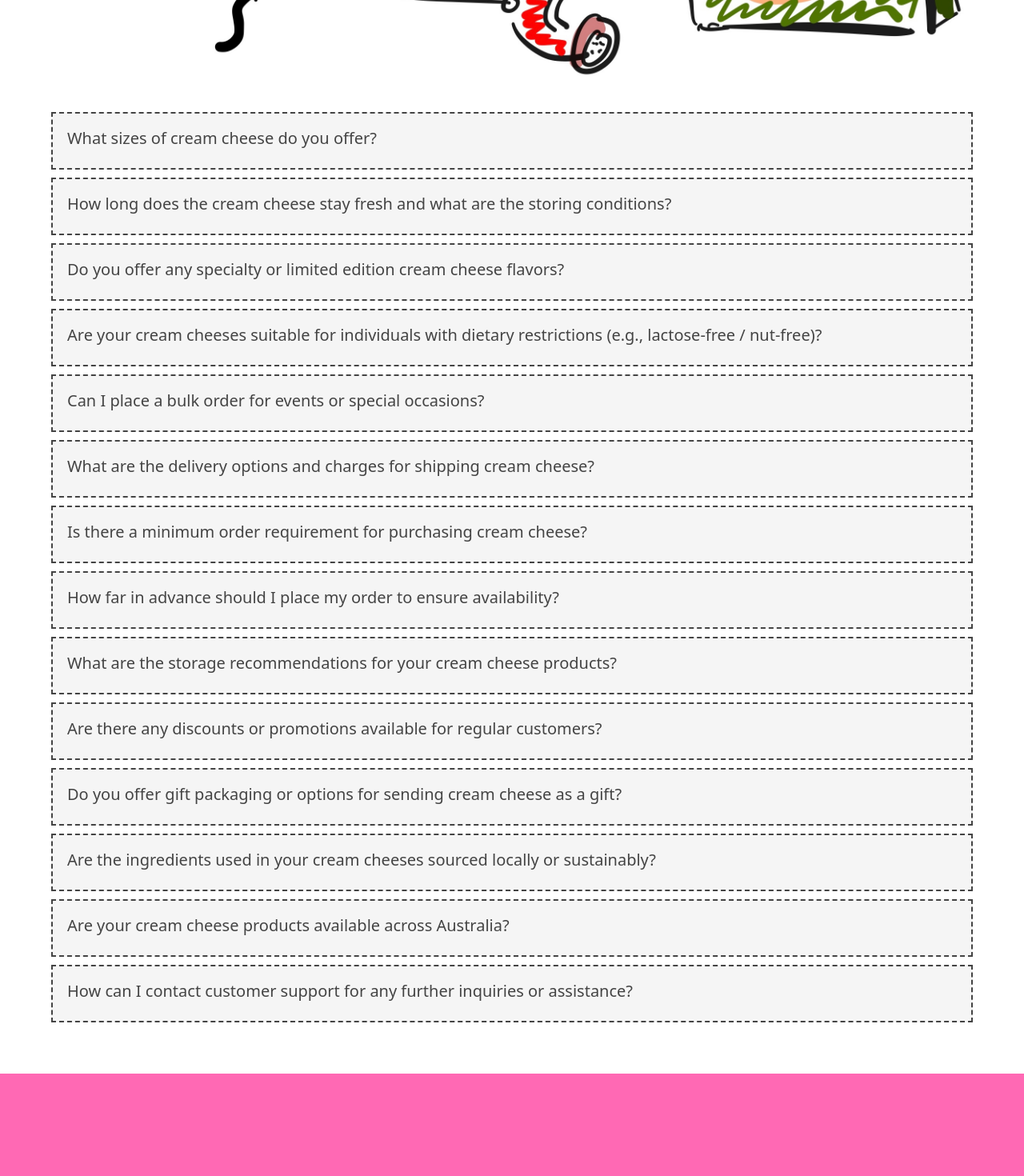
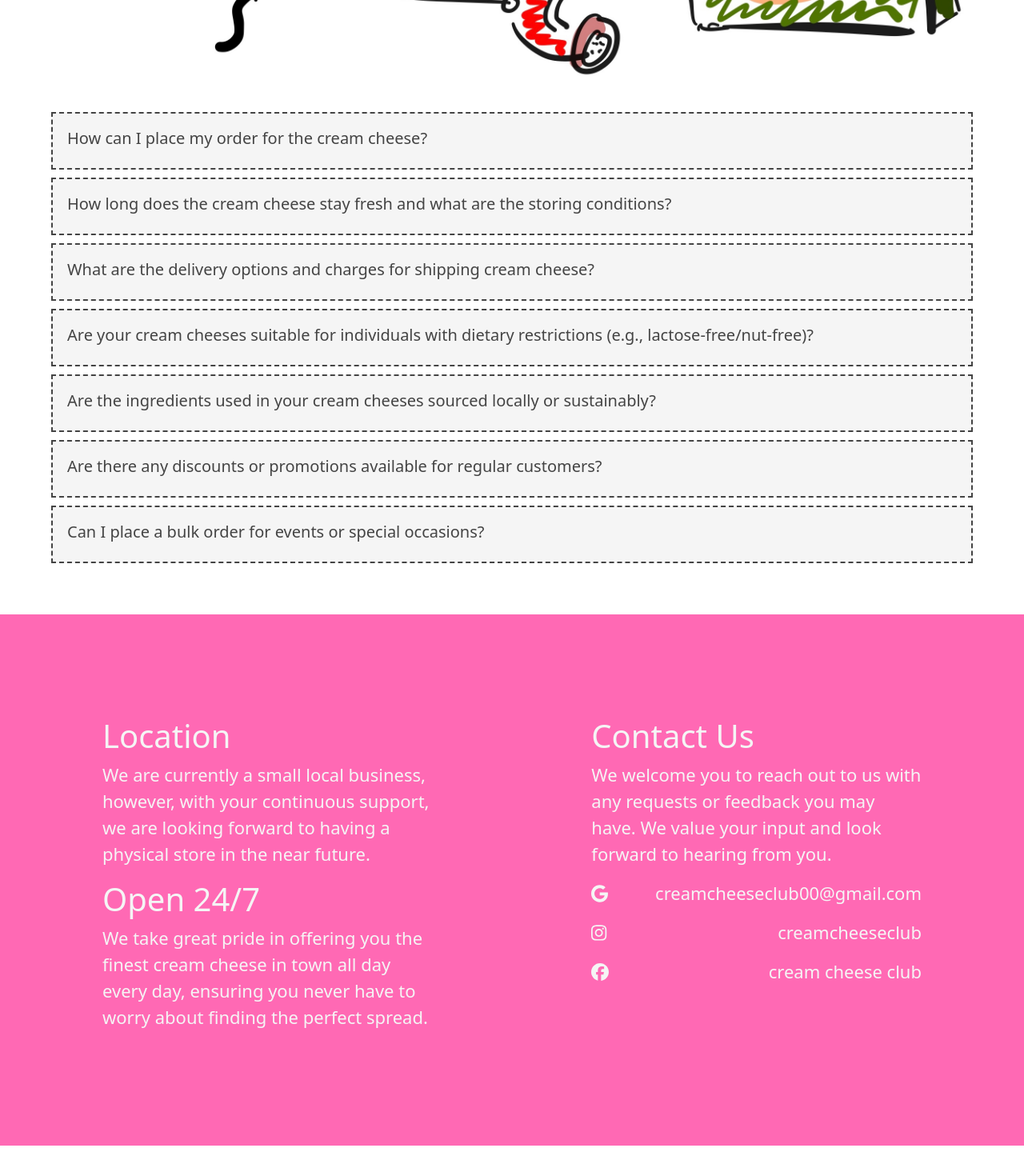
Before and after one commit to waiyeewwy/creamcheeseclub_app, a Next.js app: page /faq in a window 1280 px wide. Shown: the part 752-2222 px from the top of the page at 80% size. After the commit the page ends 2184 px from the top, so only its background shows below. Built offline with nearby package versions, Linux system fonts and the light colour scheme.

Commit message:
Update faq.js

```diff
--- a/pages/faq.js
+++ b/pages/faq.js
@@ -17,13 +17,10 @@ import { FontAwesomeIcon } from '@fortawesome/react-fontawesome';
 
 export default function Faq() {
 
-
-
-
       return (
         <div>
             <Head>
-                <title>creamcheeseclub.com</title>
+                <title>creamcheeseclub</title>
                 <link rel = "icon" href = "/static/images/home.jpg" type = "image/x-icon" />
 
                 <link href="https://cdn.jsdelivr.net/npm/bootstrap@5.2.0/dist/css/bootstrap.min.css" rel="stylesheet"
@@ -42,7 +39,7 @@ export default function Faq() {
                 <div className={styles.navbar}>
                     <img id="logo" src="/static/images/creamcheeseclub.jpg" alt="" />
 
-                    <li><Link href="/home">Home</Link></li>
+                    <li><Link href="/index">Home</Link></li>
                     <li><Link href="/about">About Us</Link></li>
                     <li><Link href="/faq">FAQs</Link></li>
 
@@ -66,59 +63,37 @@ export default function Faq() {
 
                     <div id="faq" className={styles.faq}>
 
-                        <Accordion title="What sizes of cream cheese do you offer?"
-                        content="Our cream cheese is available in three sizes: small, medium, and large, catering to different needs and preferences." />
+                        <Accordion title="How can I place my order for the cream cheese?"
+                        content="To place an order for our delightful cream cheese, kindly send us a private message via our social media channels.
+                        We'll be more than happy to assist you with the ordering process and answer any questions you may have.
+                        Please note that we are currently upgrading our website's purchase system, and we apologize for any inconvenience caused." />
 
                         <Accordion title="How long does the cream cheese stay fresh and what are the storing conditions?"
-                        content="Our cream cheese is made fresh and has a shelf life of approximately 3 weeks. For optimal freshness, it is recommended to
-                        store our cream cheese in a cool area at a temperature below 5 degrees Celsius." />
+                        content="Our cream cheese is crafted with freshness in mind and is best enjoyed within 10 days of purchase.
+                        To ensure optimal flavor, please store our cream cheese refrigerated at all times and avoid exposure to moisture." />
+
+                        <Accordion title="What are the delivery options and charges for shipping cream cheese?"
+                        content="Take advantage of our convenient pick-up option near Doncaster,
+                        or enjoy the added convenience of complimentary delivery to Melbourne CBD areas for orders over $70." />
 
 
-                        <Accordion title="Do you offer any specialty or limited edition cream cheese flavors?"
-                        content="Yes, we occasionally introduce specialty or limited edition cream cheese flavors to surprise and delight our customers.
-                        Keep an eye out for exciting new offerings!" />
-
-                        <Accordion title="Are your cream cheeses suitable for individuals with dietary restrictions (e.g., lactose-free / nut-free)?"
+                        <Accordion title="Are your cream cheeses suitable for individuals with dietary restrictions (e.g., lactose-free/nut-free)?"
                         content="Yes, we understand the importance of catering to dietary restrictions. We offer the options such as lactose-free and nut-free cream
                         cheeses to accommodate various dietary preferences." />
-
-                        <Accordion title="Can I place a bulk order for events or special occasions?"
-                        content="Certainly! We welcome bulk orders for events or special occasions at discounted prices, ensuring that everyone can savor the
-                        delightful taste of our cream cheese. Please reach out to our customer support team to discuss your specific requirements." />
-
-                        <Accordion title="What are the delivery options and charges for shipping cream cheese?"
-                        content="While we currently do not provide delivery options for shipping cream cheese, we do offer a convenient pick-up option at no additional cost.
-                        You can collect your order directly from our Melbourne CBD, Doncaster, or Point Cook locations, ensuring a hassle-free experience." />
-
-
-                        <Accordion title="Is there a minimum order requirement for purchasing cream cheese?"
-                        content="There is no minimum order requirement for purchasing cream cheese from our online shop. You can order as little or as much as you desire." />
-
-                        <Accordion title="How far in advance should I place my order to ensure availability?"
-                        content="To ensure availability, we recommend placing your cream cheese order at least three days in advance." />
-
-                        <Accordion title="What are the storage recommendations for your cream cheese products?"
-                        content="For optimal freshness, we suggest storing our cream cheese products in the refrigerator. It's best to follow the storage instructions provided with your order." />
-
-                        <Accordion title="Are there any discounts or promotions available for regular customers?"
-                        content="We are thrilled to offer special discounts and promotions to our regular customers. Stay updated on the latest deals and offers by
-                        following us on social media. Keep an eye out for exciting discounts that will make your cream cheese experience even more delightful!" />
-
-                        <Accordion title="Do you offer gift packaging or options for sending cream cheese as a gift?"
-                        content="Yes, we provide gift packaging options for sending cream cheese as a thoughtful present. You can select gift packaging during the ordering process." />
 
                         <Accordion title="Are the ingredients used in your cream cheeses sourced locally or sustainably?"
                         content="At our cream cheese shop, we place a high priority on sourcing ingredients locally and sustainably whenever feasible. Supporting local producers
                         and embracing environmentally friendly practices is at the core of our values. In addition, we are dedicated to using only premium products to ensure the
                         utmost quality in every bite." />
 
+                        <Accordion title="Are there any discounts or promotions available for regular customers?"
+                        content="We are thrilled to offer special discounts and promotions to our regular customers. Stay updated on the latest deals and offers by
+                        following us on social media. Keep an eye out for exciting discounts that will make your cream cheese experience even more delightful!" />
 
-                        <Accordion title="Are your cream cheese products available across Australia?"
-                        content="Currently, we are only located at Melbourne. We look forward to supplying our products across Australia in the near future." />
+                        <Accordion title="Can I place a bulk order for events or special occasions?"
+                        content="Certainly! Celebrate your special occasions with our cream cheese by placing bulk orders at discounted prices.
+                        We invite you to contact us via email to discuss your specific requirements and create a memorable experience for all." />
 
-                        <Accordion title="How can I contact customer support for any further inquiries or assistance?"
-                        content="If you have any further inquiries or require assistance, our dedicated customer support team is ready to help. You can reach out to us via email or
-                        message our social media account and we'll be delighted to assist you." />
 
 
                     </div>
```
